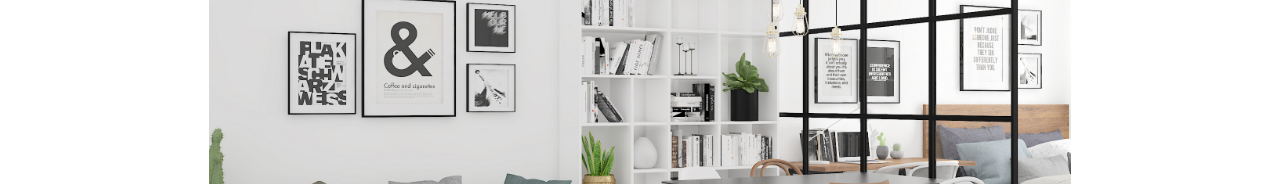
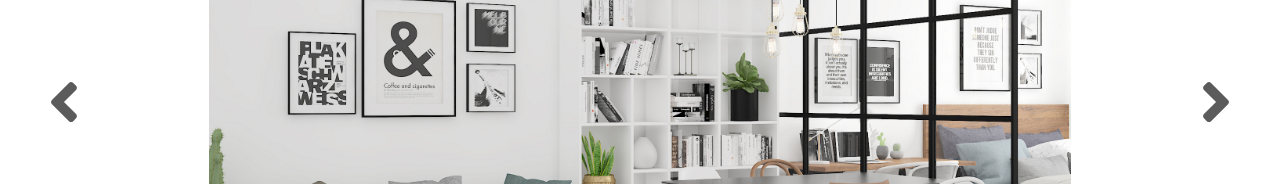
Before and after one commit to willdiep/kimmy-portfolio, a React (Create React App) app: page / in a window 1280 px wide. Both pictures are taken after a click on the element 340 px from the left and 484 px from the top of the page. Shown: the part 321-505 px from the top of the page. Built offline with nearby package versions, Linux system fonts and the light colour scheme.

Commit message:
Add functional next and previous arrows in ImgModel

```diff
--- a/src/components/Gallery.js
+++ b/src/components/Gallery.js
@@ -1,4 +1,6 @@
 import React, { Component } from 'react'
+// import { Link } from 'react-router-dom'
+
 // import LazyLoad from 'react-lazyload'
 import styled from 'styled-components'
 import { Project } from './Project'
@@ -9,68 +11,47 @@ const ProjectTypeHeader = styled.h2`
   text-align: center;
   padding: 1rem 0;
   /* background-color: orange; */
-  margin-top: ${props => (props.commercial && '5rem' )};
+  margin-top: ${(props) => props.commercial && '5rem'};
 `
 
-console.log('gallery component')
+// console.log('gallery component')
 
 class Gallery extends Component {
-
-
   render() {
-    console.log('render gallery')
+    // console.log('render gallery')
     return (
       <>
-        <ProjectTypeHeader>residential</ProjectTypeHeader>
+        <a href='#residential'>
+          <ProjectTypeHeader>residential</ProjectTypeHeader>
+        </a>
 
-        <Project
-          projectData={data.apartmentAweData}
-        />
+        <Project projectData={data.apartmentAweData} />
 
-
-
-       {/* <LazyLoad height={200} offset={100} once > */}
-          <Project
-            projectData={data.sunriseCityApartmentData}
-          />
+        {/* <LazyLoad height={200} offset={100} once > */}
+        <Project projectData={data.sunriseCityApartmentData} />
         {/* </LazyLoad> */}
 
-
-         {/* <LazyLoad height={200} offset={100} once > */}
-          <Project
-            projectData={data.topazCaoloApartmentData}
-          />
+        {/* <LazyLoad height={200} offset={100} once > */}
+        <Project projectData={data.topazCaoloApartmentData} />
         {/* </LazyLoad> */}
 
-
-       {/* <LazyLoad height={200} offset={100} once > */}
-          <Project
-            projectData={data.apartmentKitchenRemodelData}
-          />
+        {/* <LazyLoad height={200} offset={100} once > */}
+        <Project projectData={data.apartmentKitchenRemodelData} />
         {/* </LazyLoad> */}
-
 
         <ProjectTypeHeader commercial>commercial</ProjectTypeHeader>
 
         {/* <LazyLoad height={200} offset={100} once > */}
-          <Project
-            projectData={data.sweetDelightsCafeData}
-          />
-        {/* </LazyLoad> */}
-
-
-        {/* <LazyLoad height={200} offset={100} once > */}
-          <Project
-            projectData={data.goldenHourCafeData}
-          />
+        <Project projectData={data.sweetDelightsCafeData} />
         {/* </LazyLoad> */}
 
         {/* <LazyLoad height={200} offset={100} once > */}
-          <Project
-            projectData={data.serenityDentalData}
-          />
+        <Project projectData={data.goldenHourCafeData} />
         {/* </LazyLoad> */}
 
+        {/* <LazyLoad height={200} offset={100} once > */}
+        <Project projectData={data.serenityDentalData} />
+        {/* </LazyLoad> */}
       </>
     )
   }
--- a/src/components/ImgModal.js
+++ b/src/components/ImgModal.js
@@ -1,5 +1,8 @@
 import React, { Component } from 'react'
 import styled from 'styled-components'
+import { FontAwesomeIcon } from '@fortawesome/react-fontawesome'
+import { faAngleLeft } from '@fortawesome/free-solid-svg-icons'
+import { faAngleRight } from '@fortawesome/free-solid-svg-icons'
 
 const Container = styled.article`
   background-color: var(--body-color);
@@ -20,9 +23,13 @@ const Topbar = styled.section`
 
 const ImgContainer = styled.section`
   display: flex;
-  justify-content: center;
+  justify-content: space-between;
+  align-items: center;
   height: 90%;
 
+  .fa-icon:hover {
+    color: darkgray;
+  }
 `
 
 const Img = styled.img`
@@ -77,6 +84,29 @@ class ImgModal extends Component {
     }
   }
 
+  handleClickArrowLeft = () => {
+    const { cursor } = this.state
+
+    if (cursor > 1) {
+      this.setState((prevState) => ({
+        cursor: prevState.cursor - 1,
+      }))
+    }
+  }
+
+  handleClickArrowRight = () => {
+    const { cursor, imgCollection } = this.state
+
+    if (cursor < imgCollection.length) {
+      this.setState(
+        (prevState) => ({
+          cursor: prevState.cursor + 1,
+        })
+        // console.log('next, this.state.cursor: ', this.state.cursor)
+      )
+    }
+  }
+
   render() {
     const { projectData } = this.props
 
@@ -111,10 +141,22 @@ class ImgModal extends Component {
           <div onClick={() => this.props.closeBtn()}>X</div>
         </Topbar>
 
-<br></br>
+        <br></br>
 
         <ImgContainer>
+          <FontAwesomeIcon
+            className='fa-icon'
+            icon={faAngleLeft}
+            size='4x'
+            onClick={() => this.handleClickArrowLeft()}
+          />
           <Img src={renderImg} alt='' />
+          <FontAwesomeIcon
+            className='fa-icon'
+            icon={faAngleRight}
+            size='4x'
+            onClick={() => this.handleClickArrowRight()}
+          />
         </ImgContainer>
       </Container>
     )
--- a/src/components/Navbar.js
+++ b/src/components/Navbar.js
@@ -47,7 +47,7 @@ class Navbar extends Component {
 
         <RightNav>
           <div>
-            <Link to='/not-set'>Residential</Link>
+            <Link to='/#residential'>Residential</Link>
           </div>
           <div>
             <Link to='/not-set'>Commercial</Link>
```
